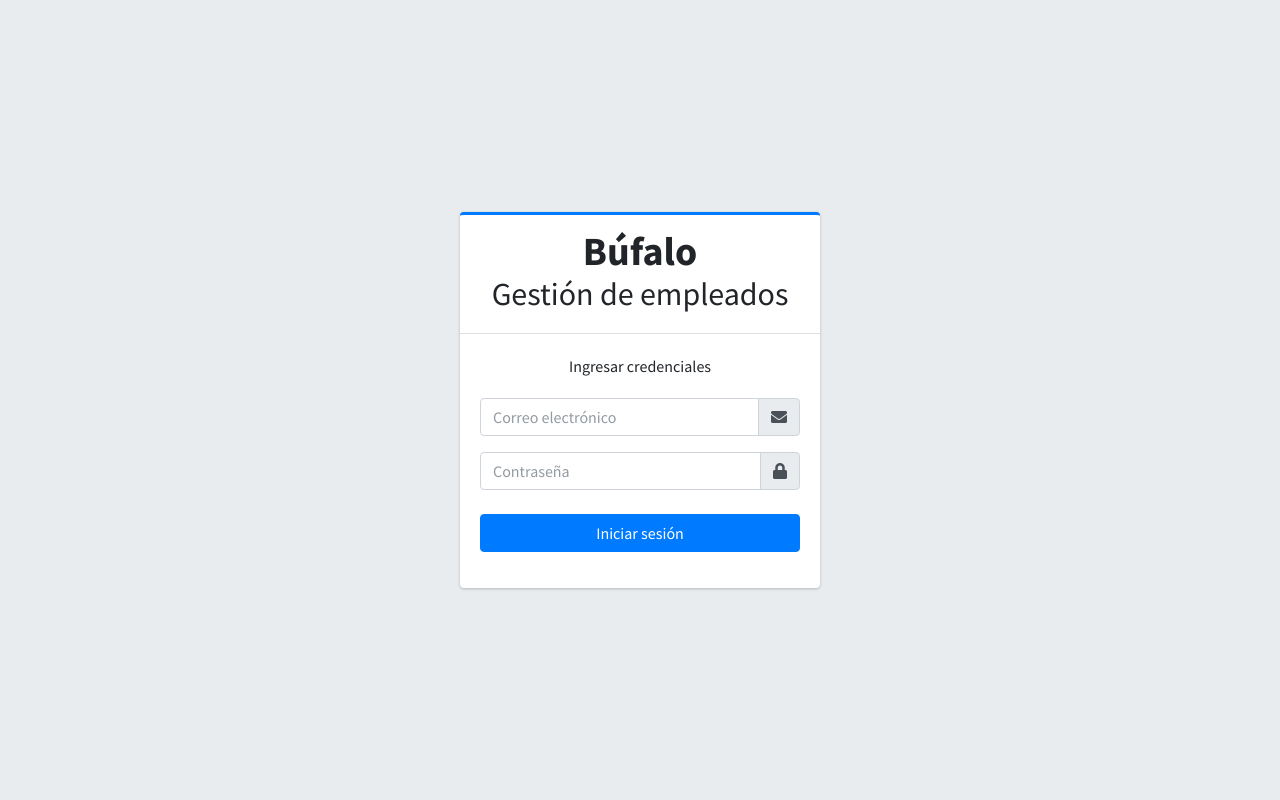
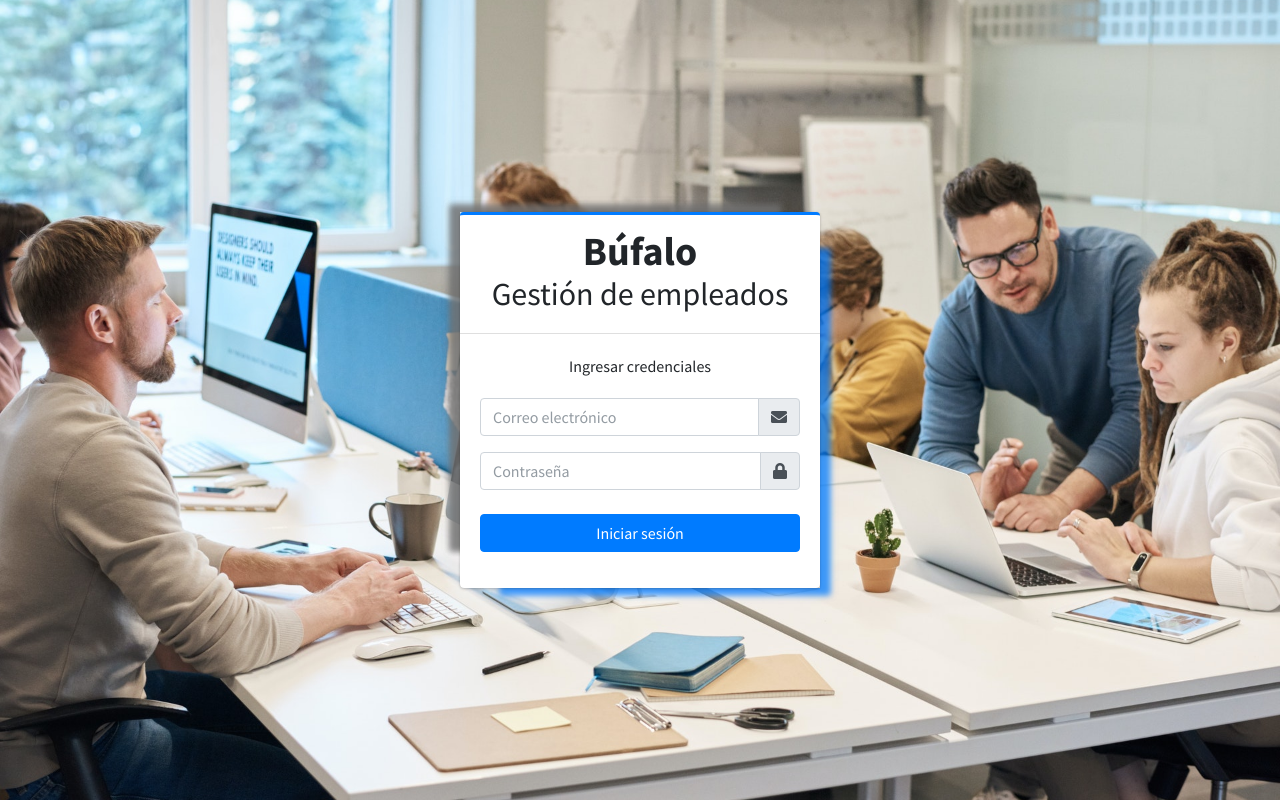
Before and after one commit to fseve/bufaloflask, a Flask app: page /login in a window 1280 px wide. Run offline with Flask 2, Linux system fonts and the light colour scheme; some libraries are stand-ins or nearby versions.

Commit message:
sprint 5 change styles for login page

```diff
--- a/templates/login/login.html
+++ b/templates/login/login.html
@@ -4,6 +4,7 @@
   <meta charset="utf-8">
   <meta name="viewport" content="width=device-width, initial-scale=1">
   <title>Búfalo</title>
+  <link rel="icon" type="image/png" href="{{url_for('static', filename='dist/img/AdminLTELogo.png')}}">
 
   <!-- Google Font: Source Sans Pro -->
   <link rel="stylesheet" href="https://fonts.googleapis.com/css?family=Source+Sans+Pro:300,400,400i,700&display=fallback">
@@ -18,9 +19,21 @@
   <!-- Theme style -->
   <link rel="stylesheet" href="{{url_for('static', filename='dist/css/adminlte.min.css')}}">
 
+  <style>
+    .bg-image {
+      background-image: url('static/dist/img/logo.jpg');
+      background-size: cover;
+      background-position: center center;
+    }
+    .login-shadow {
+      -webkit-box-shadow: 25px 22px 6px -15px rgba(0, 123, 255, 0.5), 25px 22px 6px -15px rgba(0, 123, 255, 0.5), -25px -22px 6px -15px rgba(112,112,112,0.6), -25px -22px 6px -15px rgba(112,112,112,0.6);
+      box-shadow: 25px 22px 6px -15px rgba(0, 123, 255, 0.5), 25px 22px 6px -15px rgba(0, 123, 255, 0.5), -25px -22px 6px -15px rgba(112,112,112,0.6), -25px -22px 6px -15px rgba(112,112,112,0.6);
+    }
+  </style>
+
 </head>
-<body class="hold-transition login-page">
-  <div class="login-box">
+<body class="hold-transition login-page bg-image">
+  <div class="login-box login-shadow">
     <div class="card card-outline card-primary">
       <div class="card-header text-center">
         <a href="#" class="h1"><b>Búfalo</b>
```
Also changed, not shown: static/dist/img/logo.jpg (added), 1 other file.
